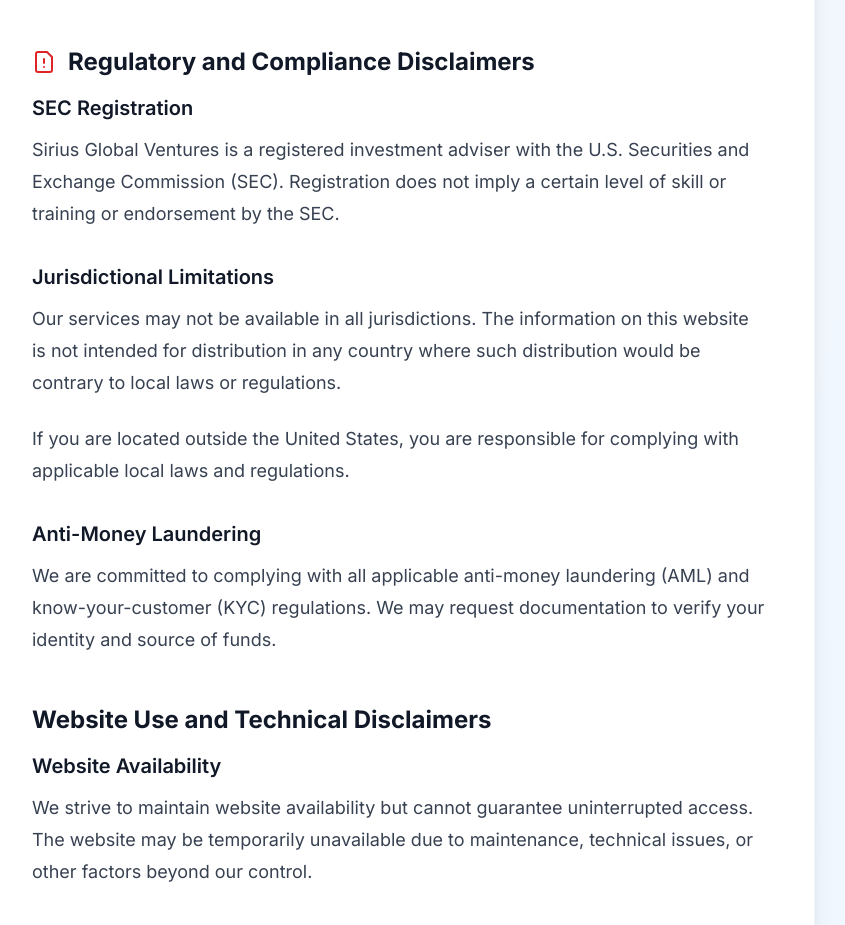
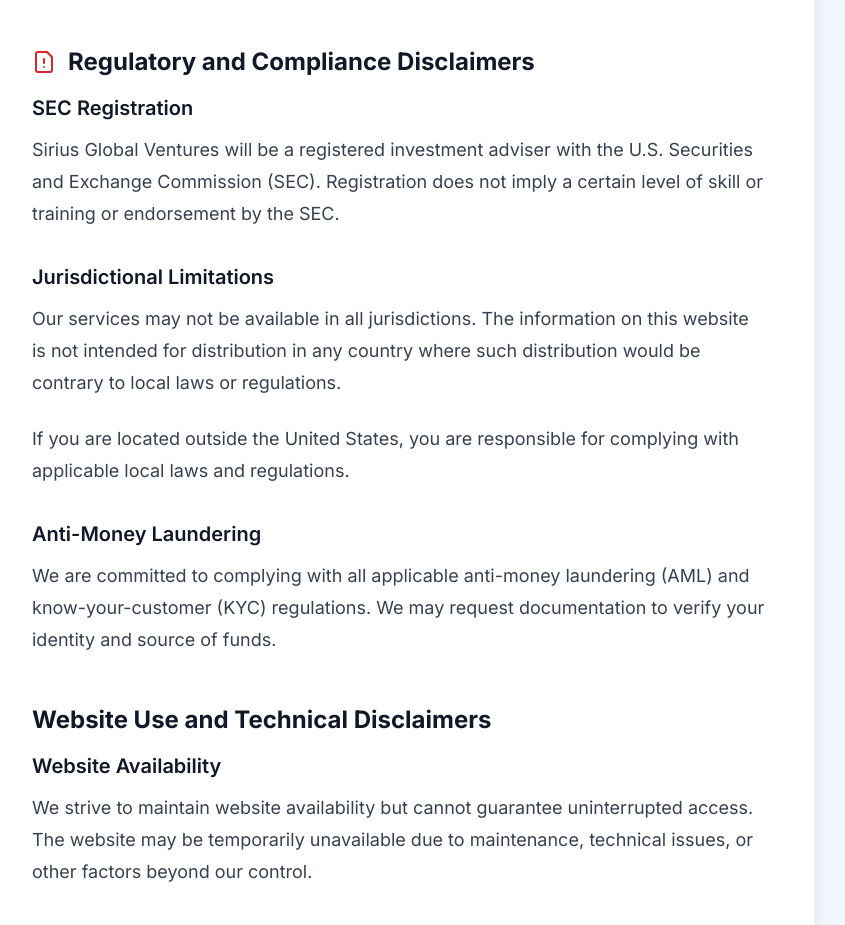
Before and after one commit to G77-BOT/Sirius-Global-Ventures, a Next.js app: page /disclaimer in a window 1280 px wide. Shown: the part 3080-4005 px from the top of the page, without its empty margins (241-1086 px from the left). Built offline with nearby package versions, Linux system fonts and the light colour scheme.

Commit message:
Update page.tsx

```diff
--- a/app/disclaimer/page.tsx
+++ b/app/disclaimer/page.tsx
@@ -152,7 +152,7 @@ export default function DisclaimerPage() {
 
                 <h3 className="text-xl font-semibold text-gray-900 mb-3">SEC Registration</h3>
                 <p className="text-gray-700 mb-6">
-                  Sirius Global Ventures is a registered investment adviser with the U.S. Securities
+                  Sirius Global Ventures will be a registered investment adviser with the U.S. Securities
                   and Exchange Commission (SEC). Registration does not imply a certain level of skill
                   or training or endorsement by the SEC.
                 </p>
```
